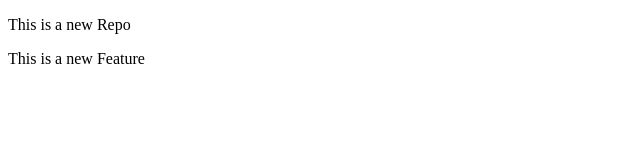
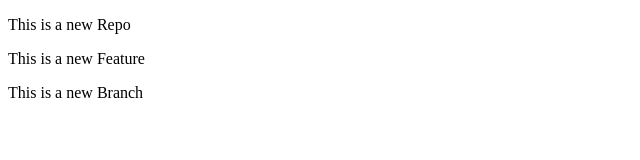
Before and after one commit to upadhyay0310/localRepo, a plain HTML site: page index.html in a window 1280 px wide. Shown: the whole page, without its empty margins (0-640 px from the left). Drawn offline with Linux system fonts and the light colour scheme.

Commit message:
New feature added

```diff
--- a/index.html
+++ b/index.html
@@ -8,5 +8,6 @@
 <body>
     <p>This is a new Repo</p>
     <p>This is a new Feature</p>
+    <p>This is a new Branch</p>
 </body>
 </html>
```
